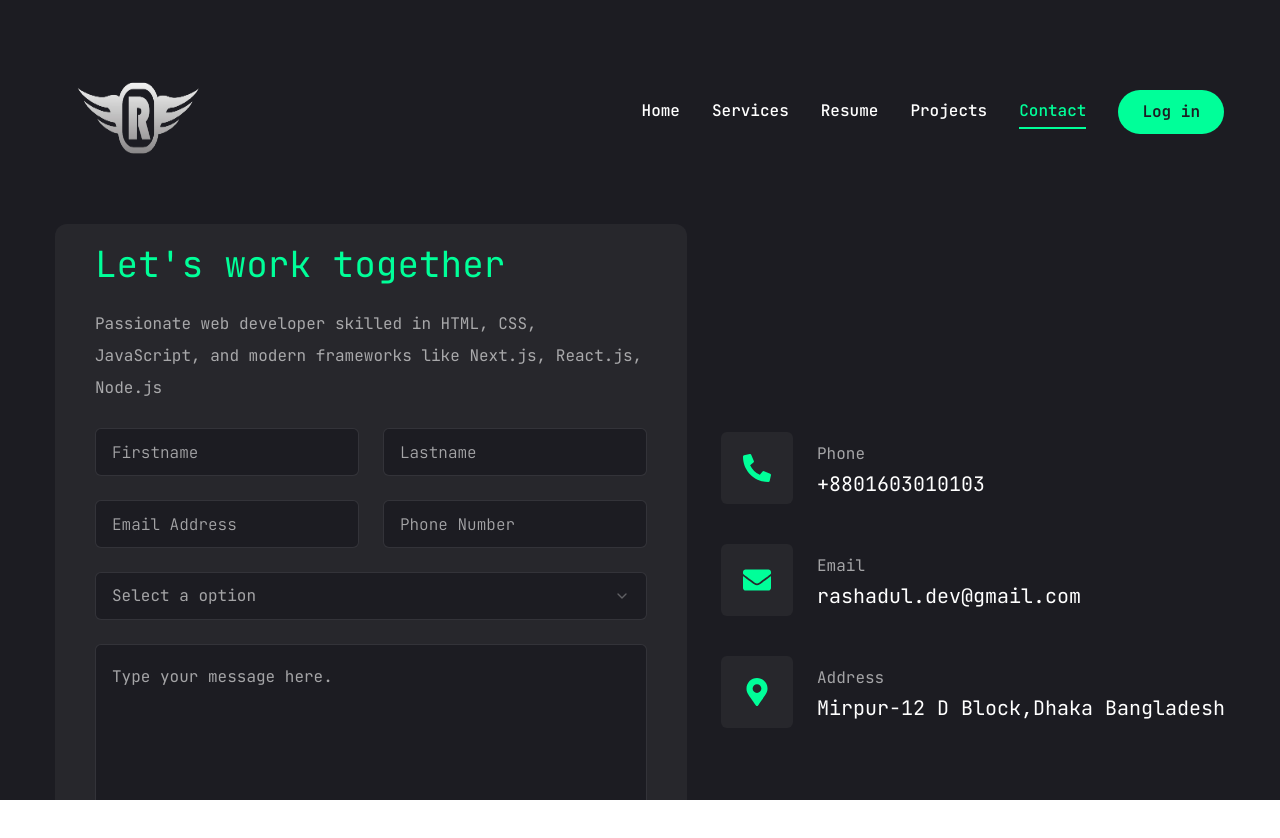
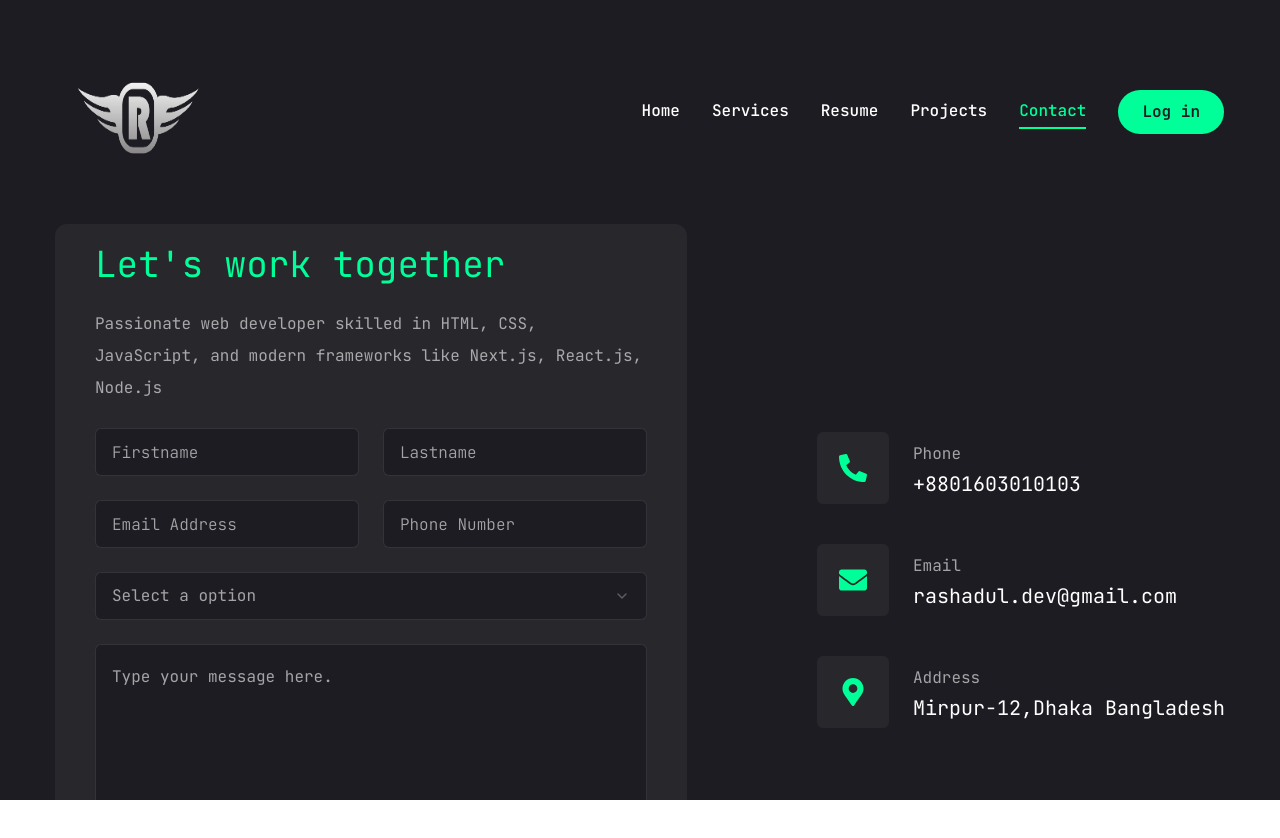
Before and after one commit to rashaduldev/resume, a Next.js app: page /contact in a window 1280 px wide. Shown: the top 838 px of the page. Built offline with nearby package versions, Linux system fonts and the light colour scheme.

Commit message:
contact form update

```diff
--- a/src/app/contact/page.jsx
+++ b/src/app/contact/page.jsx
@@ -22,7 +22,7 @@ const info=[
     {
         icon:<FaMapMarkerAlt />,
         title:"Address",
-        description:"Mirpur-12 D Block,Dhaka Bangladesh"
+        description:"Mirpur-12,Dhaka Bangladesh"
     },
 ]
 
```
